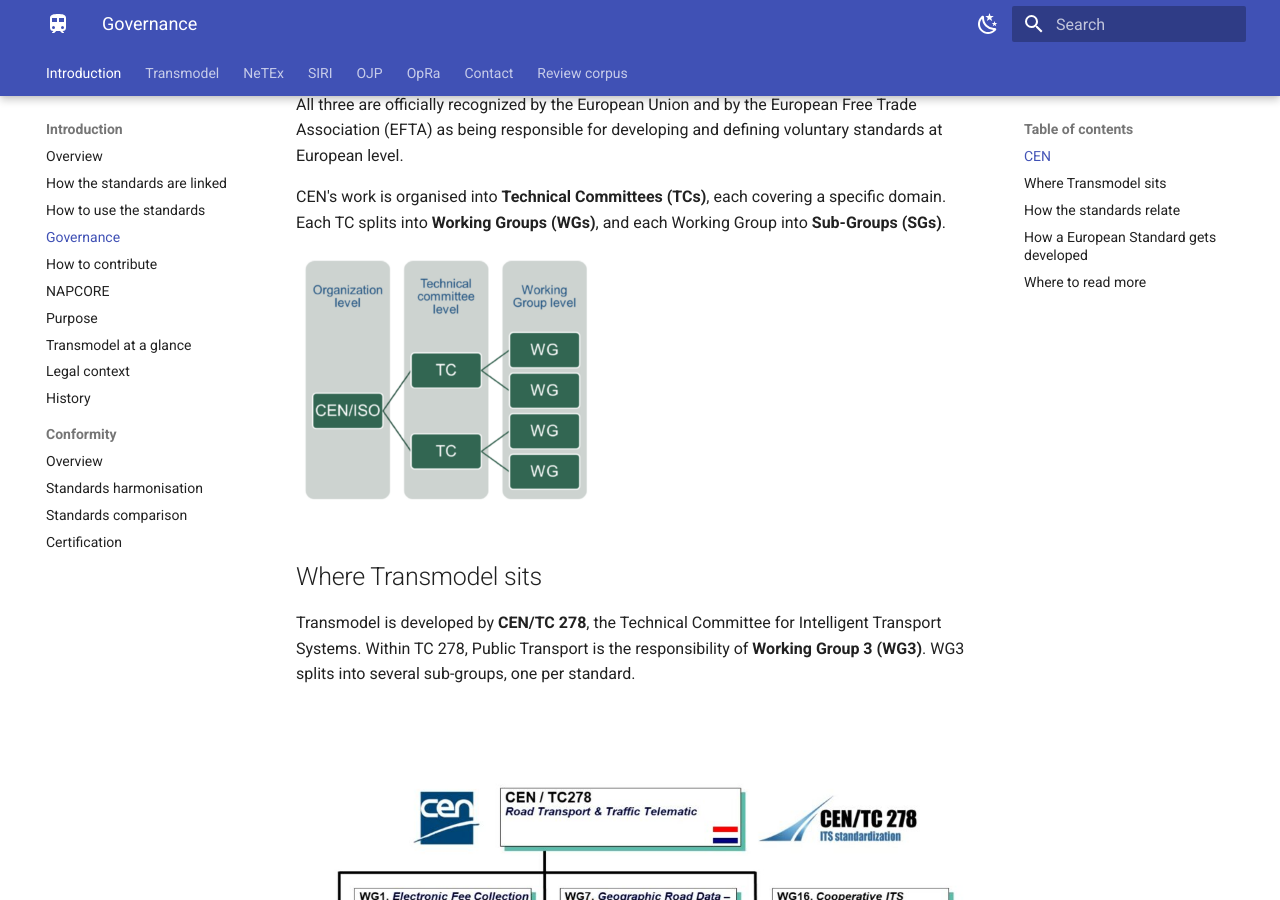
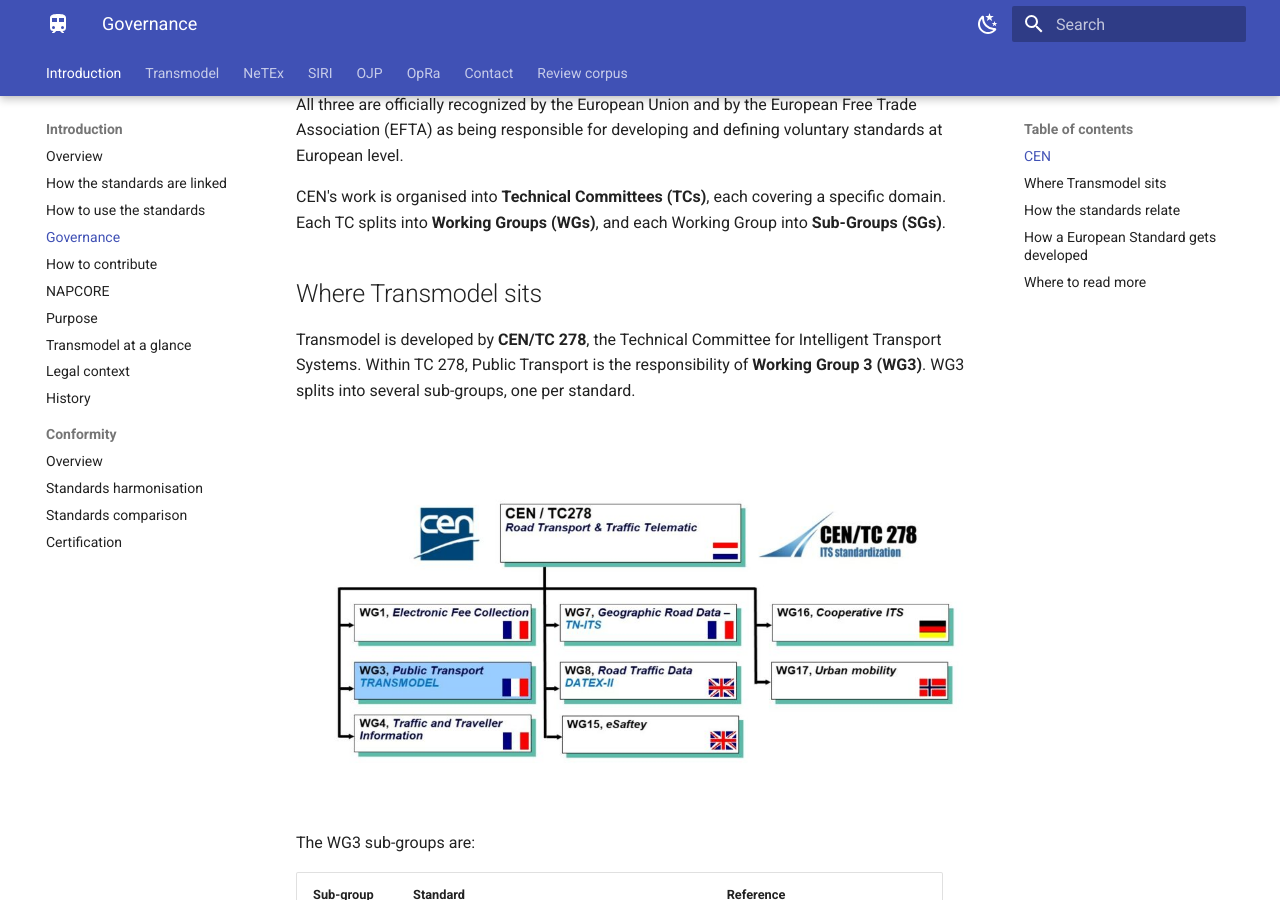
Before and after one commit to BredeD/transmodel-site, an MkDocs documentation site: the page built from docs/introduction/governance.md, in a window 1280 px wide and 900 px high, scrolled down 355 px. Built offline with MkDocs 1.6.1 and Material for MkDocs 9.7.7, drawn with Linux system fonts in a browser that asks for light colours.

Commit message:
Update governance.md
Deleted first figure

```diff
--- a/docs/introduction/governance.md
+++ b/docs/introduction/governance.md
@@ -7,8 +7,6 @@
 CEN is one of three European Standardization Organizations, together with **[CENELEC](https://www.cencenelec.eu/)** and **ETSI**. All three are officially recognized by the European Union and by the European Free Trade Association (EFTA) as being responsible for developing and defining voluntary standards at European level.
 
 CEN's work is organised into **Technical Committees (TCs)**, each covering a specific domain. Each TC splits into **Working Groups (WGs)**, and each Working Group into **Sub-Groups (SGs)**.
-
-![Work organisation of CEN](../assets/images/transmodel-cen/Screenshot-from-2024-04-25-12-02-23-300x260.png)
 
 ## Where Transmodel sits
 
```
